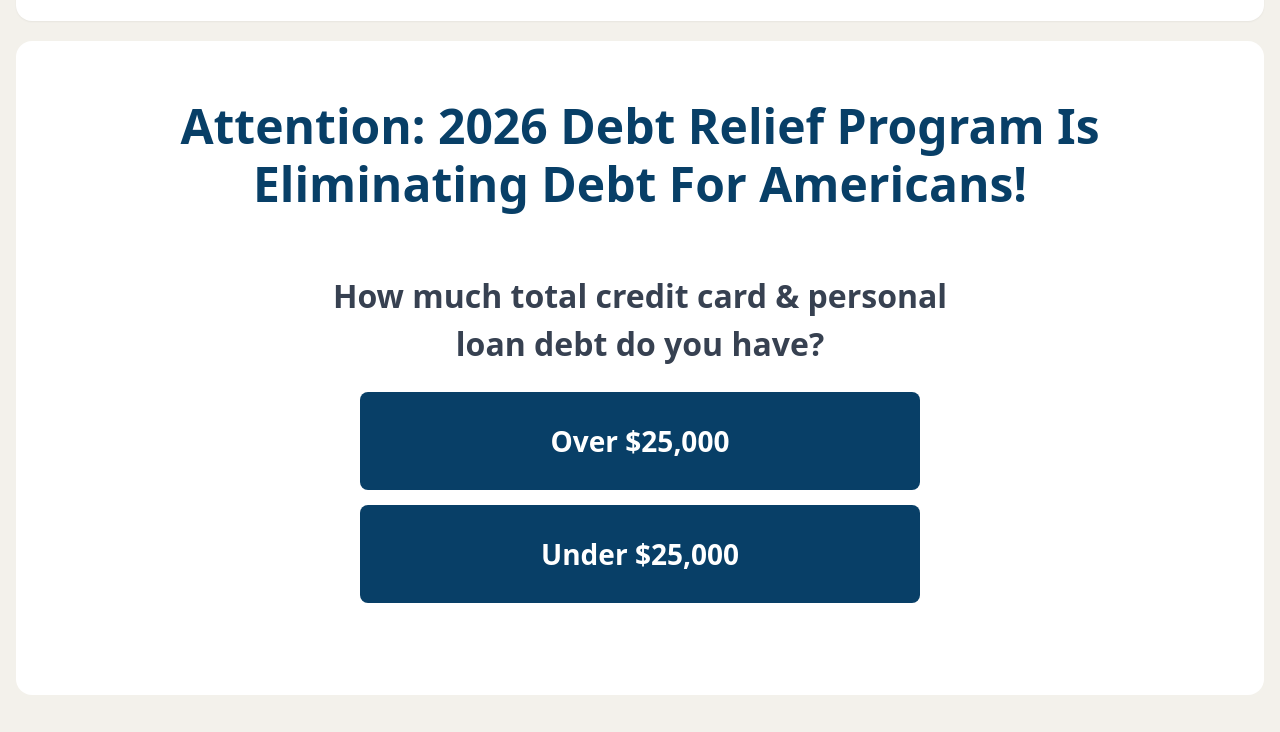
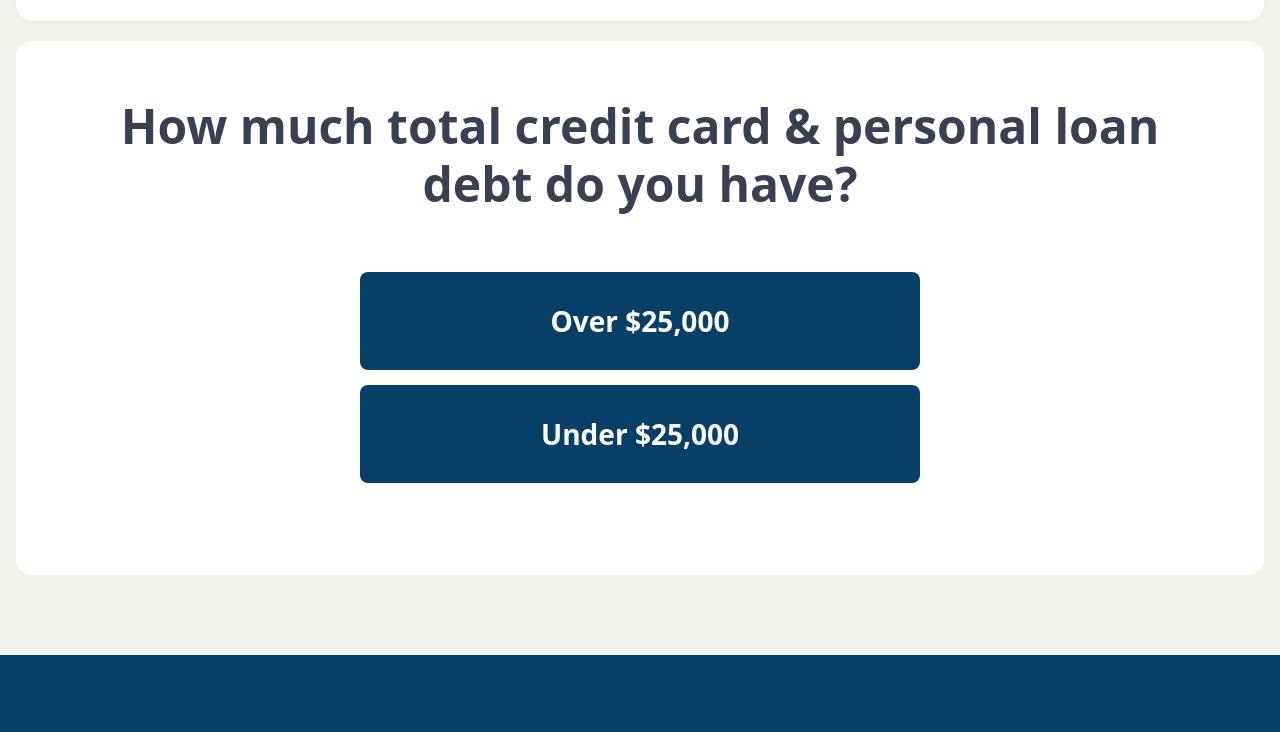
Before and after one commit to PragonMedia/debt-form-25, a plain HTML site: page index.html in a window 1280 px wide. Shown: the part 67-799 px from the top of the page. Drawn offline with nearby package versions, Linux system fonts and the light colour scheme; no server answers.

Commit message:
Simplify the landing page hero to the debt amount question.
Co-authored-by: Cursor <cursoragent@cursor.com>

```diff
--- a/index.html
+++ b/index.html
@@ -429,10 +429,9 @@
                 <h1
                   id="form-title"
                   class="text-center text-2xl md:text-4xl font-bold mb-3 md:mb-6 md:text-5xl"
-                  style="color: #083f67; line-height: 1.2"
+                  style="color: #374151; line-height: 1.2"
                 >
-                  Attention: 2026 Debt Relief Program Is Eliminating Debt For
-                  Americans!
+                  How much total credit card & personal loan debt do you have?
                 </h1>
 
                 <main class="container py-4">
@@ -442,10 +441,6 @@
                     role="region"
                   >
                     <div class="form-container">
-                      <h2 class="question-title">
-                        How much total credit card & personal loan debt do you
-                        have?
-                      </h2>
                       <div class="button-grid">
                         <button
                           class="btn btn-lg btn-primary-alt flow-btn"
@@ -617,7 +612,7 @@
             formTitle.textContent =
               stepNumber === 2
                 ? "Congratulations You Qualify For Debt Relief!"
-                : "Attention: 2026 Debt Relief Program Is Eliminating Debt For Americans!";
+                : "How much total credit card & personal loan debt do you have?";
           }
           ["stage-debt", "stage-result"].forEach(function (id) {
             var node = document.getElementById(id);
```
